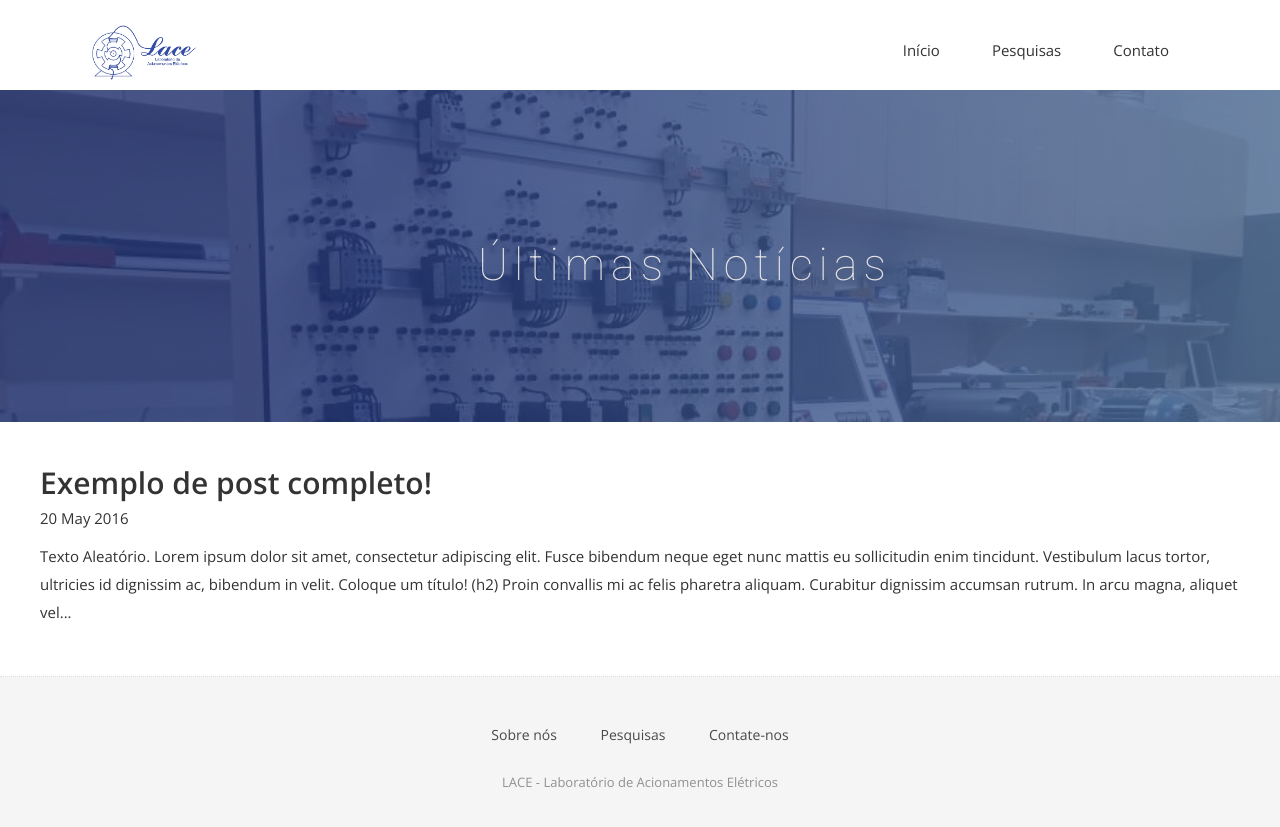
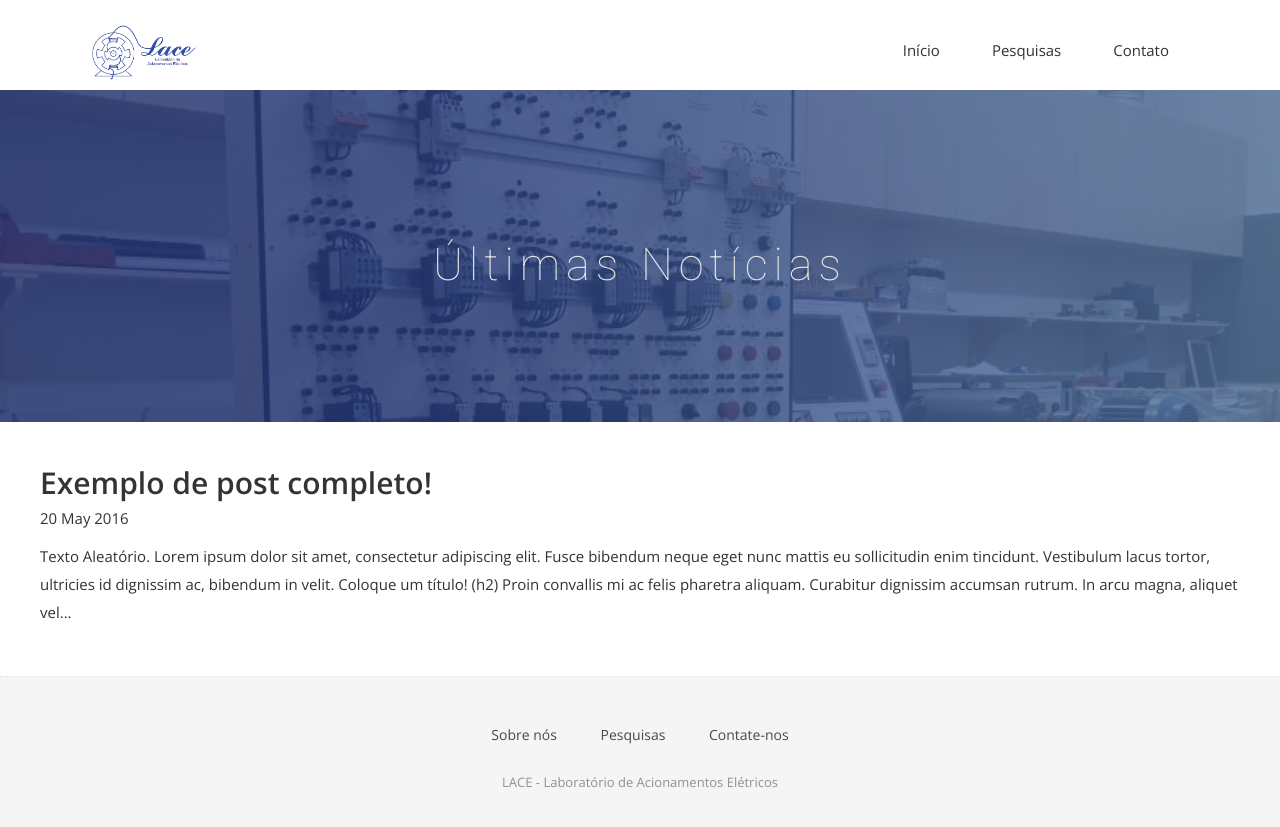
Before and after one commit to LACEufu/LACEufu.github.io, a Jekyll site: the page built from blog.html, in a window 1280 px wide. Shown: the top 827 px of the page. Built offline with Jekyll 4.4.1, drawn with Linux system fonts in a browser that asks for light colours; nearby versions of some CDN libraries; some web fonts are replaced.

Commit message:
centering global header block, better visual on mobile

```diff
--- a/css/airspace.css
+++ b/css/airspace.css
@@ -380,7 +380,7 @@ font header .navbar-default .navbar-nav li a:hover {
 #global-header .block {
   color: #E3E3E4;
   margin: 0 auto;
-  padding-left: 90px;
+  padding: 0px 90px;
   text-align: center;
 }
 #global-header .block h1 {
```
